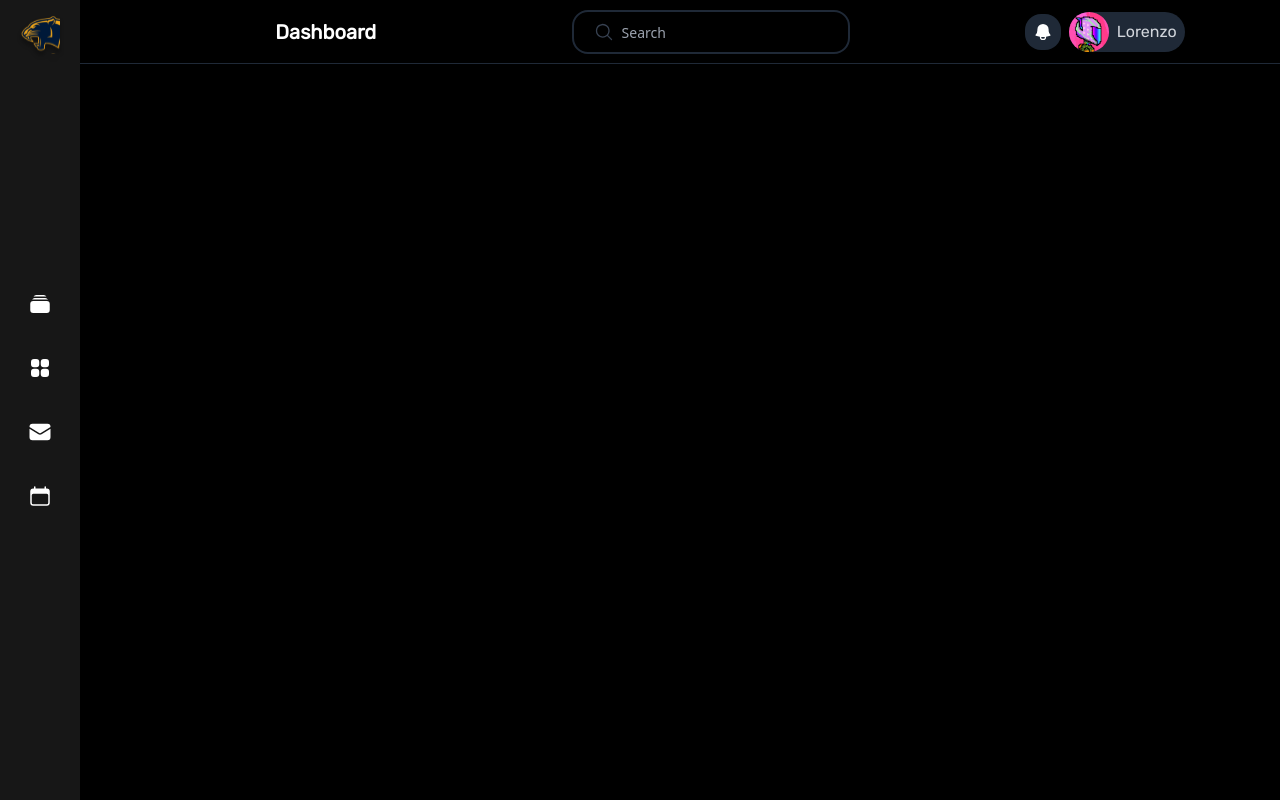
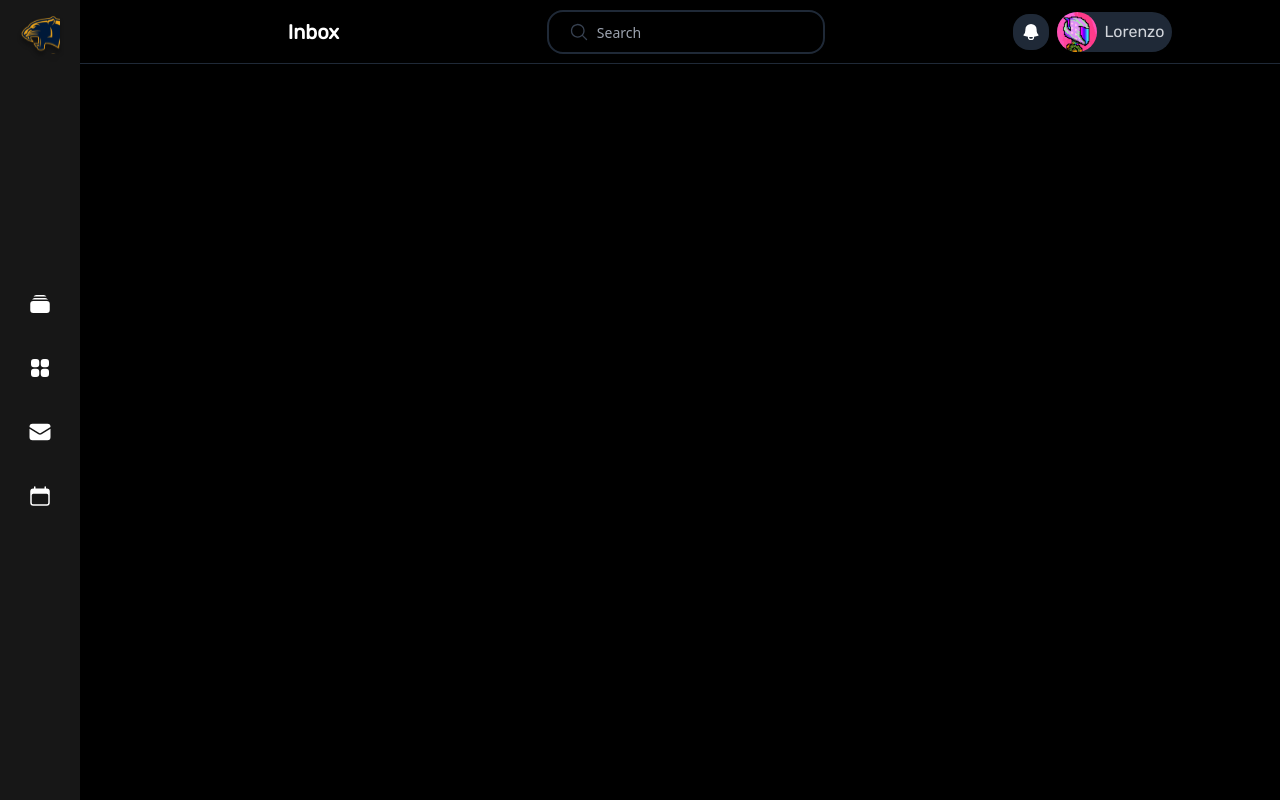
Before and after one commit to LoreMontero/moto-dash, a React (Create React App) app: page /Inbox in a window 1280 px wide. Built offline with nearby package versions, Linux system fonts and the light colour scheme.

Commit message:
Successfully change the location of Topbar to all the pages of the website so that I can pass in props to change the name of the pages.

```diff
--- a/src/components/Layout.jsx
+++ b/src/components/Layout.jsx
@@ -1,7 +1,6 @@
 import React from 'react';
 import { Route, Routes } from 'react-router-dom';
 import Sidebar from '../scenes/global/Sidebar';
-import Topbar from '../scenes/global/Topbar';
 import Dashboard from '../scenes/Dashboard';
 import Workspace from '../scenes/Workspace';
 import Inbox from '../scenes/Inbox';
--- a/src/scenes/Dashboard.jsx
+++ b/src/scenes/Dashboard.jsx
@@ -5,7 +5,7 @@ import Topbar from './global/Topbar';
 const Dashboard = () => {
   return (
     <div className="flex flex-col ml-20 h-screen w-screen">
-      <Topbar />
+      <Topbar page="Dashboard"/>
       <div className="flex flex-col justify-evenly h-screen">
         <div className="flex justify-around">
           <Tables
--- a/src/scenes/Events.jsx
+++ b/src/scenes/Events.jsx
@@ -3,7 +3,7 @@ import Topbar from './global/Topbar';
 const Events = () => {
     return (
         <div className="flex flex-col ml-20 h-screen w-screen">
-            <Topbar />
+            <Topbar page="Events"/>
         </div>
     );
 }
--- a/src/scenes/Inbox.jsx
+++ b/src/scenes/Inbox.jsx
@@ -3,7 +3,7 @@ import Topbar from './global/Topbar';
 const Inbox = () => {
     return (
         <div className="flex flex-col ml-20 h-screen w-screen">
-            <Topbar />
+            <Topbar page="Inbox"/>
         </div>
     );
 }
--- a/src/scenes/Workspace.jsx
+++ b/src/scenes/Workspace.jsx
@@ -4,7 +4,7 @@ import Topbar from './global/Topbar';
 const Workspace = () => {
     return (
         <div className="flex flex-col ml-20 h-screen w-screen">
-            <Topbar />
+            <Topbar page="Workspace"/>
             <div className="flex flex-col justify-evenly items-center h-screen">
                 <Tables
                     name="Create Database"
--- a/src/scenes/global/Topbar.jsx
+++ b/src/scenes/global/Topbar.jsx
@@ -2,11 +2,11 @@ import React from 'react';
 import { MagnifyingGlassIcon, BellIcon } from '@heroicons/react/24/solid';
 import motorHead from '../../motorHead.jpg';
 
-const Topbar = () => {
+const Topbar = (props) => {
     return (
         <div className="flex fixed items-center justify-evenly border-b border-gray-800 mt-0 h-16 w-screen">
             <div className="flex justify-center p-5">
-                <h1 className=" text-white rubic font-bold text-xl">Dashboard</h1>
+                <h1 className=" text-white rubic font-bold text-xl">{props.page}</h1>
             </div>
             <div className="relative p-2 border-solid border-2 border-gray-800 rounded-2xl">
                 <span className="absolute inset-y-0 flex items-center px-3 pointer-events-none">
```
Lines whose indentation alone changed are shown as unchanged.
